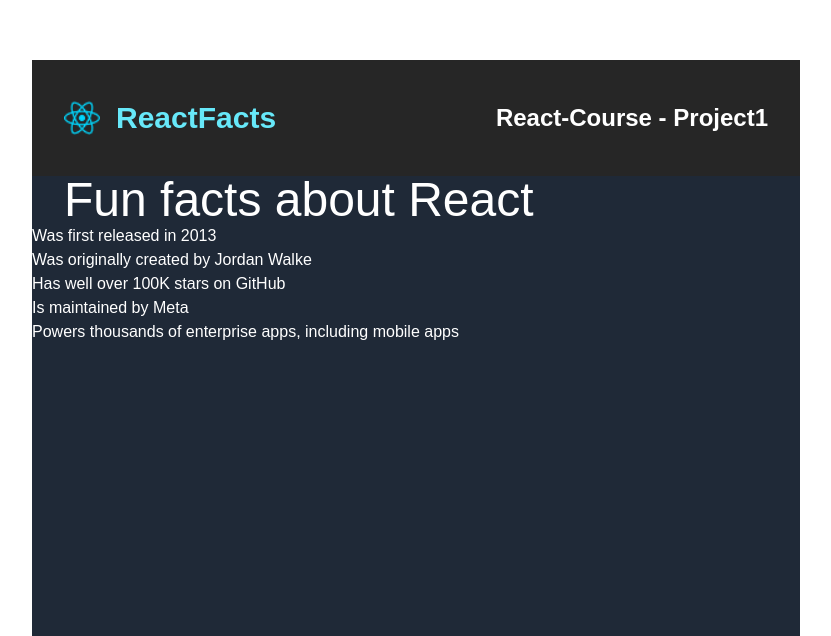
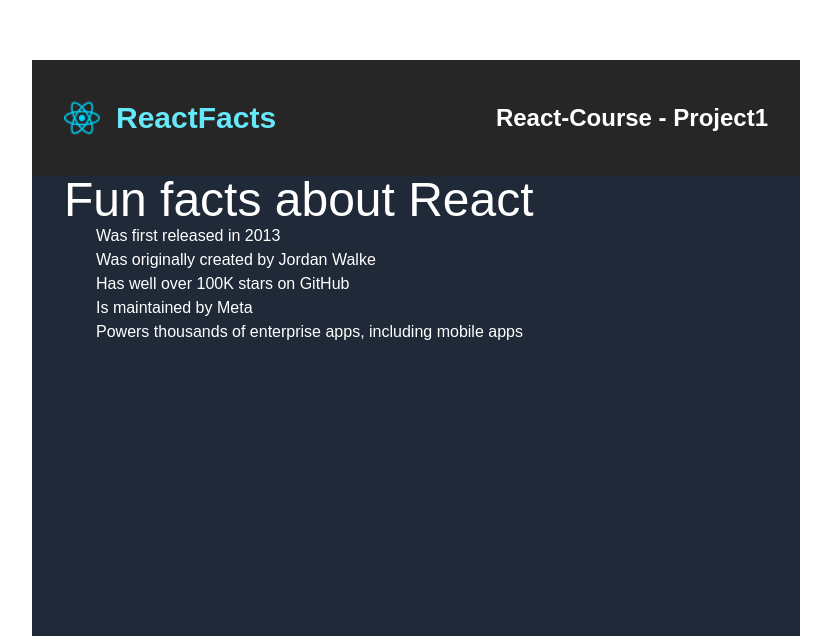
Before and after one commit to tuyishimejohnson/React_Practice, a React (Create React App) app: page / in a window 1280 px wide. Shown: the part 164-800 px from the top of the page, without its empty margins (224-1055 px from the left). Built offline with nearby package versions, Linux system fonts and the light colour scheme.

Commit message:
Added unordered list

```diff
--- a/src/App.jsx
+++ b/src/App.jsx
@@ -1,5 +1,6 @@
 import "./App.css";
 import "./index.css";
+
 
 import Navigation from "./navigation.jsx";
 
--- a/src/navigation.jsx
+++ b/src/navigation.jsx
@@ -16,15 +16,11 @@
 
           <div className="body1">
             <h1 className='text-5xl pl-8'>Fun facts about React</h1>
-            <ul className="">
+            <ul className="pl-16">
               <li>Was first released in 2013</li>
-
               <li>Was originally created by Jordan Walke</li>
-
               <li>Has well over 100K stars on GitHub</li>
-
               <li>Is maintained by Meta</li>
-
               <li>Powers thousands of enterprise apps, including mobile apps</li>
             </ul>
           </div>
```
Also changed, not shown: src/Ellipse 1.png (added).
